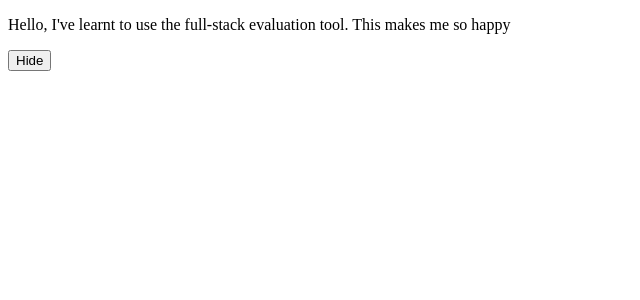
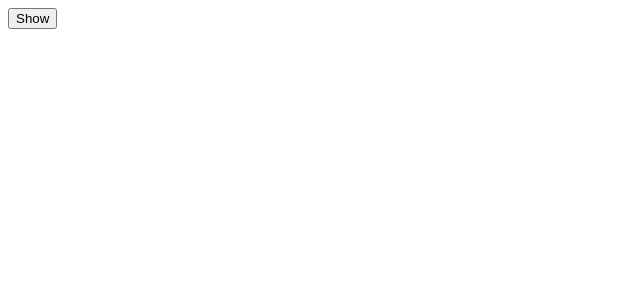
Before and after one commit to acciojob/button-action-SandeepKumarSolanki, a React app: page / in a window 1280 px wide. Shown: the top 300 px of the page, without its empty margins (0-640 px from the left). Built offline with nearby package versions, Linux system fonts and the light colour scheme.

Commit message:
fourth commit

```diff
--- a/src/components/App.js
+++ b/src/components/App.js
@@ -13,10 +13,10 @@ const App = (props) => {
     <div className="App" id="main">
 
       {/* // Do not alter the main div */}
-      {vis === false && <p id="para">Hello, I've learnt to use the full-stack evaluation tool. This makes me so happy</p> }
+      {vis && <p id="para" className="show">Hello, I've learnt to use the full-stack evaluation tool. This makes me so happy</p> }
         <button
         onClick={handleClick}
-        id="click">{vis ? "Show" : "Hide"}</button>
+        id="click">{vis ? "Hide" : "Show"}</button>
 
     </div>
   );
```
